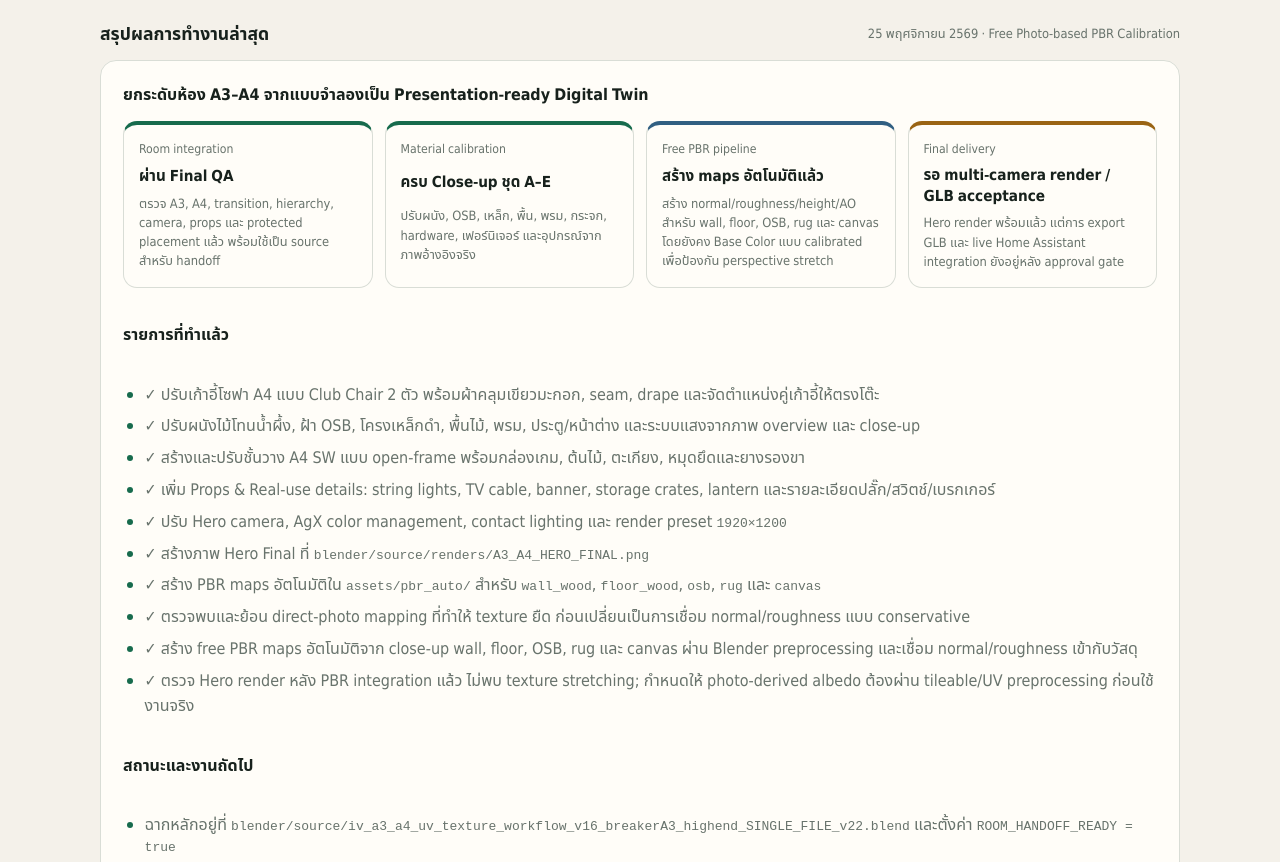
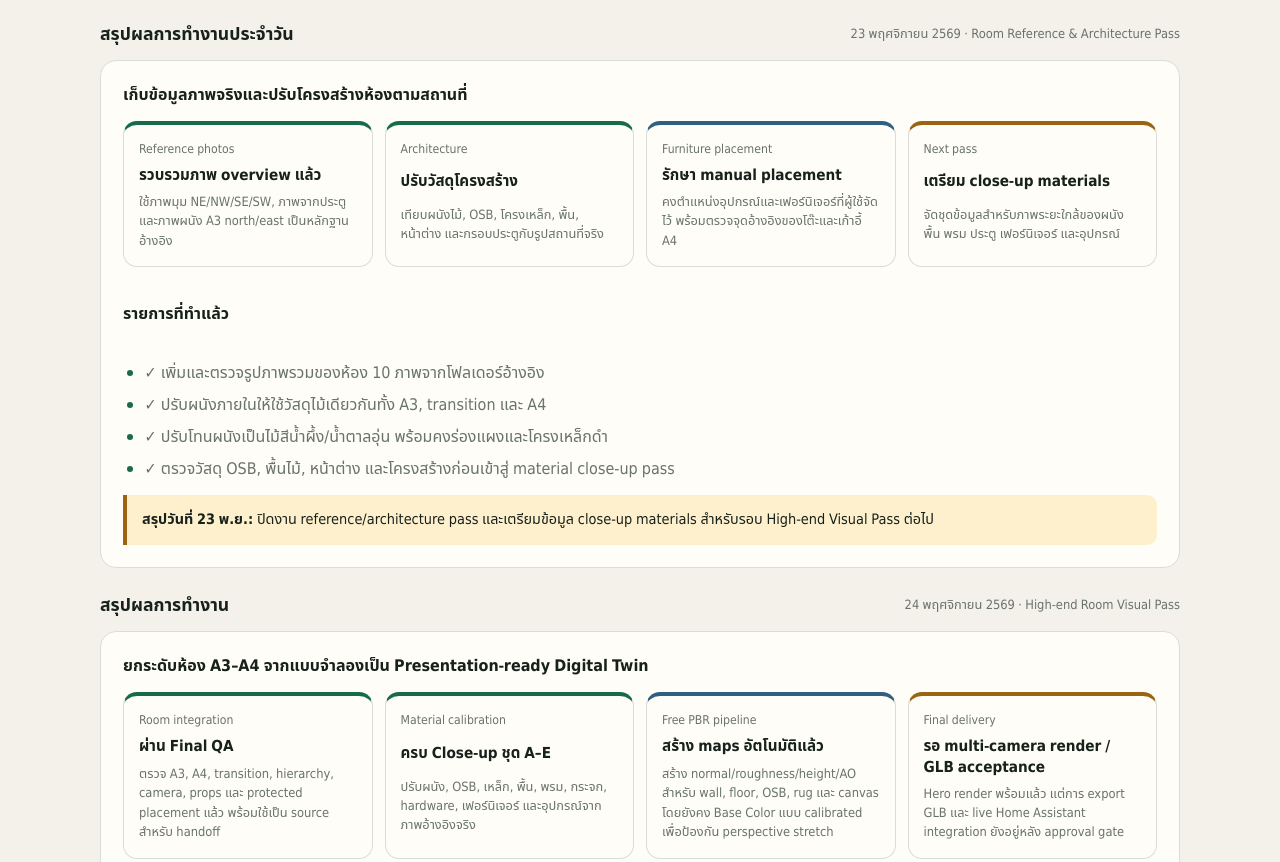
Before and after one commit to bcbieat/Digital-Twin-x-Home-Assistant, a plain HTML site: page app/project_management.html in a window 1280 px wide. Shown: the part 2974-3836 px from the top of the page. Drawn offline with Linux system fonts and the light colour scheme.

Commit message:
Restore dated project history
Co-Authored-By: Claude Code <noreply@anthropic.com>

```diff
--- a/app/project_management.html
+++ b/app/project_management.html
@@ -98,7 +98,28 @@ section{display:grid;gap:12px}.section-head{display:flex;justify-content:space-b
   </section>
 
   <section>
-    <div class="section-head"><h2>สรุปผลการทำงานล่าสุด</h2><span class="legend">25 พฤศจิกายน 2569 · Free Photo-based PBR Calibration</span></div>
+    <div class="section-head"><h2>สรุปผลการทำงานประจำวัน</h2><span class="legend">23 พฤศจิกายน 2569 · Room Reference &amp; Architecture Pass</span></div>
+    <article class="daily">
+      <h3>เก็บข้อมูลภาพจริงและปรับโครงสร้างห้องตามสถานที่</h3>
+      <div class="readiness-grid" aria-label="สถานะงานวันที่ 23 พฤศจิกายน">
+        <div class="readiness ready"><small>Reference photos</small><strong>รวบรวมภาพ overview แล้ว</strong><p>ใช้ภาพมุม NE/NW/SE/SW, ภาพจากประตู และภาพผนัง A3 north/east เป็นหลักฐานอ้างอิง</p></div>
+        <div class="readiness ready"><small>Architecture</small><strong>ปรับวัสดุโครงสร้าง</strong><p>เทียบผนังไม้, OSB, โครงเหล็ก, พื้น, หน้าต่าง และกรอบประตูกับรูปสถานที่จริง</p></div>
+        <div class="readiness observed"><small>Furniture placement</small><strong>รักษา manual placement</strong><p>คงตำแหน่งอุปกรณ์และเฟอร์นิเจอร์ที่ผู้ใช้จัดไว้ พร้อมตรวจจุดอ้างอิงของโต๊ะและเก้าอี้ A4</p></div>
+        <div class="readiness pending"><small>Next pass</small><strong>เตรียม close-up materials</strong><p>จัดชุดข้อมูลสำหรับภาพระยะใกล้ของผนัง พื้น พรม ประตู เฟอร์นิเจอร์ และอุปกรณ์</p></div>
+      </div>
+      <h4>รายการที่ทำแล้ว</h4>
+      <ul>
+        <li>✓ เพิ่มและตรวจรูปภาพรวมของห้อง 10 ภาพจากโฟลเดอร์อ้างอิง</li>
+        <li>✓ ปรับผนังภายในให้ใช้วัสดุไม้เดียวกันทั้ง A3, transition และ A4</li>
+        <li>✓ ปรับโทนผนังเป็นไม้สีน้ำผึ้ง/น้ำตาลอุ่น พร้อมคงร่องแผงและโครงเหล็กดำ</li>
+        <li>✓ ตรวจวัสดุ OSB, พื้นไม้, หน้าต่าง และโครงสร้างก่อนเข้าสู่ material close-up pass</li>
+      </ul>
+      <div class="next-box"><b>สรุปวันที่ 23 พ.ย.:</b> ปิดงาน reference/architecture pass และเตรียมข้อมูล close-up materials สำหรับรอบ High-end Visual Pass ต่อไป</div>
+    </article>
+  </section>
+
+  <section>
+    <div class="section-head"><h2>สรุปผลการทำงาน</h2><span class="legend">24 พฤศจิกายน 2569 · High-end Room Visual Pass</span></div>
     <article class="daily">
       <h3>ยกระดับห้อง A3–A4 จากแบบจำลองเป็น Presentation-ready Digital Twin</h3>
       <div class="readiness-grid" aria-label="สถานะงานภาพ 3D ล่าสุด">
@@ -115,10 +136,9 @@ section{display:grid;gap:12px}.section-head{display:flex;justify-content:space-b
         <li>✓ เพิ่ม Props &amp; Real-use details: string lights, TV cable, banner, storage crates, lantern และรายละเอียดปลั๊ก/สวิตช์/เบรกเกอร์</li>
         <li>✓ ปรับ Hero camera, AgX color management, contact lighting และ render preset <code>1920×1200</code></li>
         <li>✓ สร้างภาพ Hero Final ที่ <code>blender/source/renders/A3_A4_HERO_FINAL.png</code></li>
-        <li>✓ สร้าง PBR maps อัตโนมัติใน <code>assets/pbr_auto/</code> สำหรับ <code>wall_wood</code>, <code>floor_wood</code>, <code>osb</code>, <code>rug</code> และ <code>canvas</code></li>
-        <li>✓ ตรวจพบและย้อน direct-photo mapping ที่ทำให้ texture ยืด ก่อนเปลี่ยนเป็นการเชื่อม normal/roughness แบบ conservative</li>
-        <li>✓ สร้าง free PBR maps อัตโนมัติจาก close-up wall, floor, OSB, rug และ canvas ผ่าน Blender preprocessing และเชื่อม normal/roughness เข้ากับวัสดุ</li>
-        <li>✓ ตรวจ Hero render หลัง PBR integration แล้ว ไม่พบ texture stretching; กำหนดให้ photo-derived albedo ต้องผ่าน tileable/UV preprocessing ก่อนใช้งานจริง</li>
+        <li>✓ สร้าง Hero camera, Final Room Integration &amp; QA และภาพ <code>A3_A4_HERO_FINAL.png</code> สำหรับนำเสนอ</li>
+        <li>✓ ปรับวัสดุห้อง เฟอร์นิเจอร์ Props ชั้นวาง A4 SW และ lighting ให้พร้อม visual handoff</li>
+        <li>✓ จัดสถานะฉากเป็น <code>FINAL_HERO_RENDER</code> และ <code>ROOM_HANDOFF_READY = true</code></li>
       </ul>
       <h4>สถานะและงานถัดไป</h4>
       <ul>
@@ -329,7 +349,29 @@ section{display:grid;gap:12px}.section-head{display:flex;justify-content:space-b
   </section>
 
   <section>
-    <div class="section-head"><h2>แผนงานวันนี้</h2><span class="legend">25 พฤศจิกายน 2569 · Frontend-first Digital Twin</span></div>
+    <div class="section-head"><h2>สรุปผลการทำงาน</h2><span class="legend">25 พฤศจิกายน 2569 · Free Photo-based PBR Calibration</span></div>
+    <article class="daily">
+      <h3>เริ่ม Photo-based PBR ด้วยเครื่องมือฟรี และตรวจความเสถียรของวัสดุ</h3>
+      <div class="readiness-grid" aria-label="สถานะงาน PBR วันที่ 25 พฤศจิกายน">
+        <div class="readiness ready"><small>Free PBR automation</small><strong>สร้าง maps แล้ว</strong><p>สร้าง albedo, height, normal, roughness และ AO อัตโนมัติจากรูป close-up wall, floor, OSB, rug และ canvas</p></div>
+        <div class="readiness observed"><small>Material integration</small><strong>เชื่อม normal/roughness แล้ว</strong><p>นำ maps ที่สร้างด้วย Blender preprocessing กลับเข้า material ของ wall, floor, OSB, rug และ canvas โดยคงตำแหน่งโมเดล</p></div>
+        <div class="readiness ready"><small>QA correction</small><strong>ป้องกัน texture stretching</strong><p>ตรวจพบ direct-photo mapping ทำให้ภาพยืดและย้อนกลับแล้ว; ใช้ photo-derived normal/roughness แบบ conservative</p></div>
+        <div class="readiness pending"><small>Next PBR gate</small><strong>รอ tileable albedo</strong><p>Albedo จากภาพถ่ายต้องผ่าน crop, perspective correction และ tileable/UV cleanup ก่อนเปิดใช้กับ Base Color</p></div>
+      </div>
+      <h4>รายการที่ทำแล้ว</h4>
+      <ul>
+        <li>✓ เปิด Materialize 1.78 และตรวจ workflow ฟรีสำหรับทำ PBR</li>
+        <li>✓ สร้าง output folders ที่ <code>assets/pbr_auto/wall_wood</code>, <code>floor_wood</code>, <code>osb</code>, <code>rug</code> และ <code>canvas</code></li>
+        <li>✓ สร้าง maps 1024×1024 จากรูป close-up ด้วย Blender preprocessing ที่ตรวจสอบย้อนกลับได้</li>
+        <li>✓ เชื่อม photo-derived normal และ roughness เข้ากับ material อย่างปลอดภัย</li>
+        <li>✓ ตรวจ Hero render และยืนยันว่าไม่มีลายภาพถ่ายยืด/สะท้อนซ้ำบนผนังหรือผ้า</li>
+      </ul>
+      <div class="next-box"><b>สถานะวันที่ 25 พ.ย.:</b> Free PBR pipeline ทำงานแล้วในระดับ normal/roughness/height/AO. ขั้นต่อไปคือทำ tileable albedo อย่างถูกต้องก่อนใช้เป็น Base Color และคงวัสดุเดิมเป็น fallback จนกว่าจะผ่าน QA</div>
+    </article>
+  </section>
+
+  <section>
+    <div class="section-head"><h2>แผนงานต่อเนื่อง</h2><span class="legend">อ้างอิงแผน 23 พฤศจิกายน 2569 · Frontend-first Digital Twin</span></div>
     <article class="daily">
       <h3>ทำหน้าบ้าน Digital Twin ให้สมจริงและพร้อมส่งต่อ Backend</h3>
       <div class="readiness-grid" aria-label="แผนงาน Frontend-first Digital Twin วันนี้">
```
